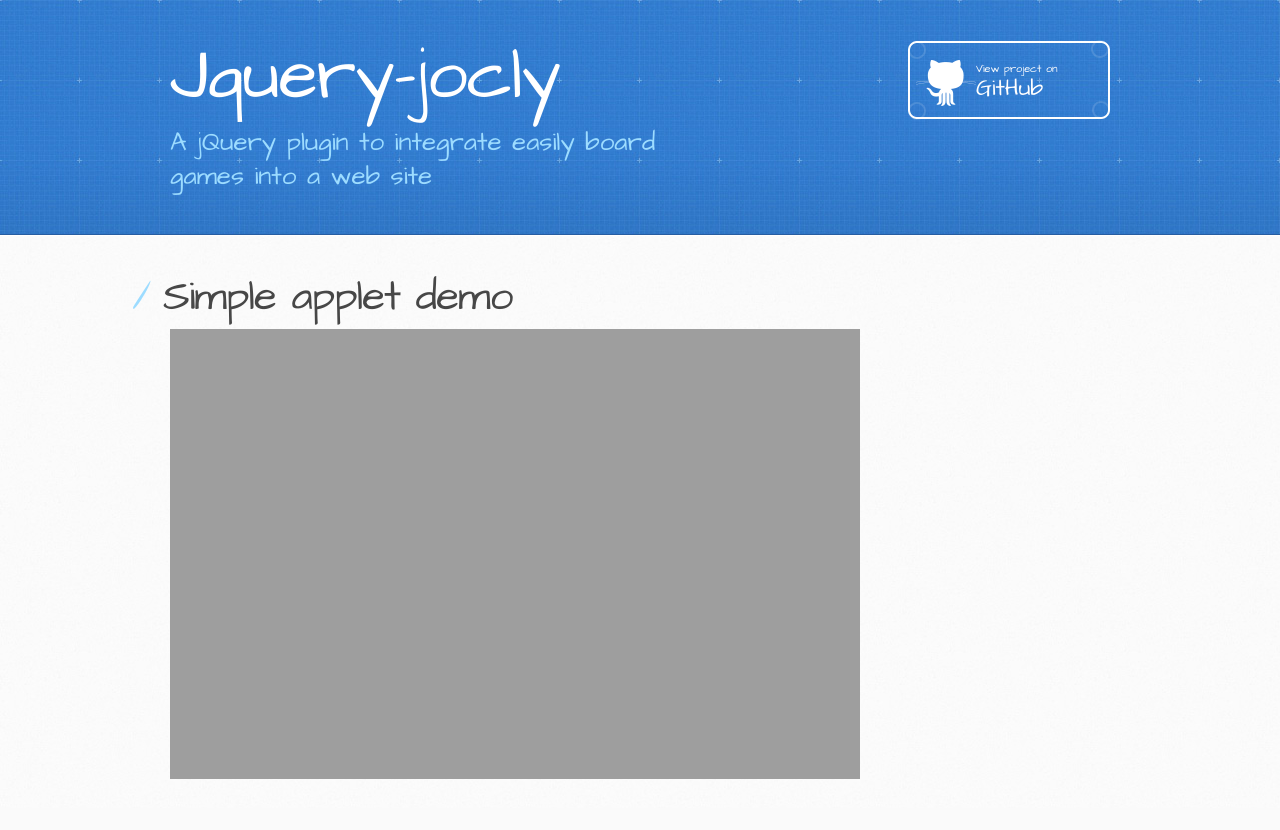
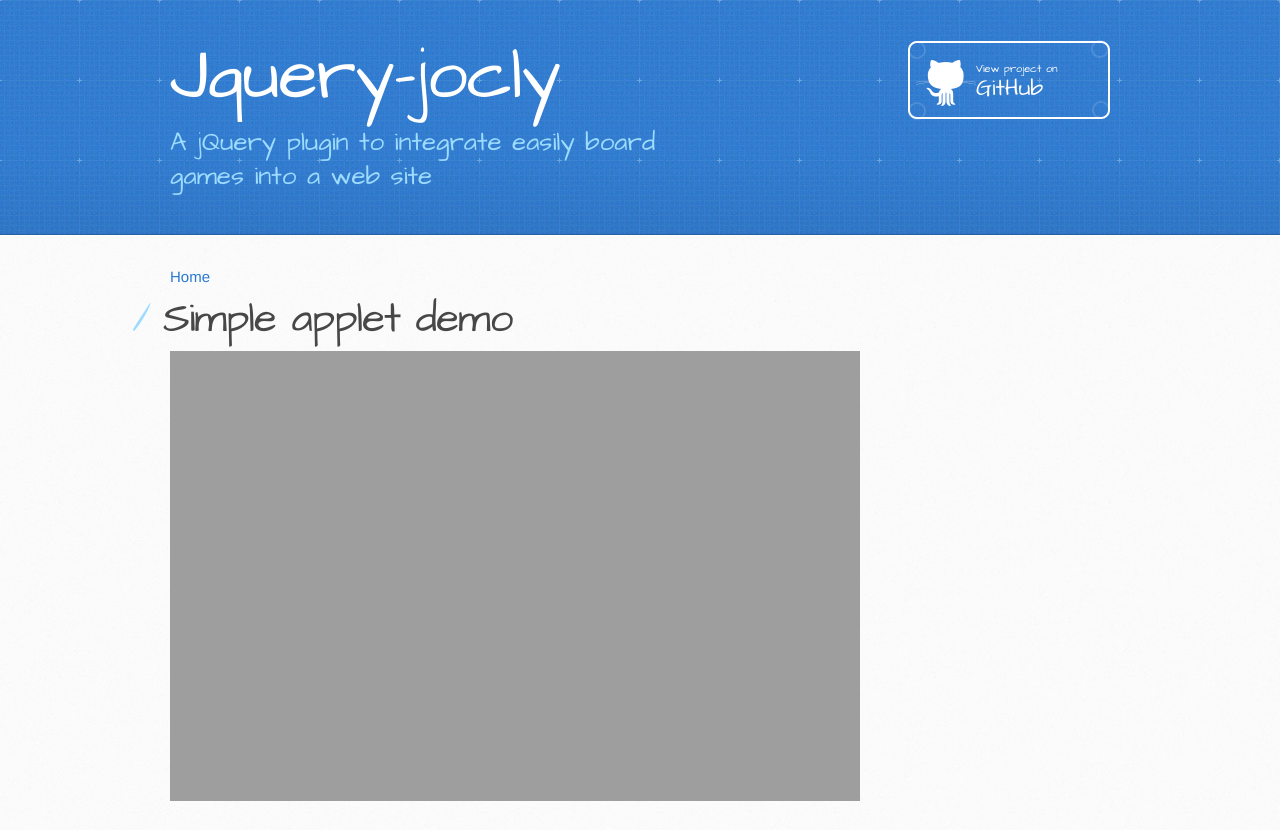
Before and after one commit to mi-g/jquery-jocly, a plain HTML site: page simple-hvsc.html in a window 1280 px wide. Before the commit the page ends 808 px from the top, so only its background shows below. Drawn offline with nearby package versions, Linux system fonts and the light colour scheme.

Commit message:
Added back link

```diff
--- a/simple-hvsc.html
+++ b/simple-hvsc.html
@@ -32,6 +32,8 @@
       <div class="inner clearfix">
         <section id="main-content">
 
+        	<a href="index.html">Home</a>
+
         	<h1>Simple applet demo</h1>
 
         	<div data-jocly data-jocly-init='["localPlay","classic-chess"]'></div>
```
Also changed, not shown: view-pjn.html (+2 -0 lines).
